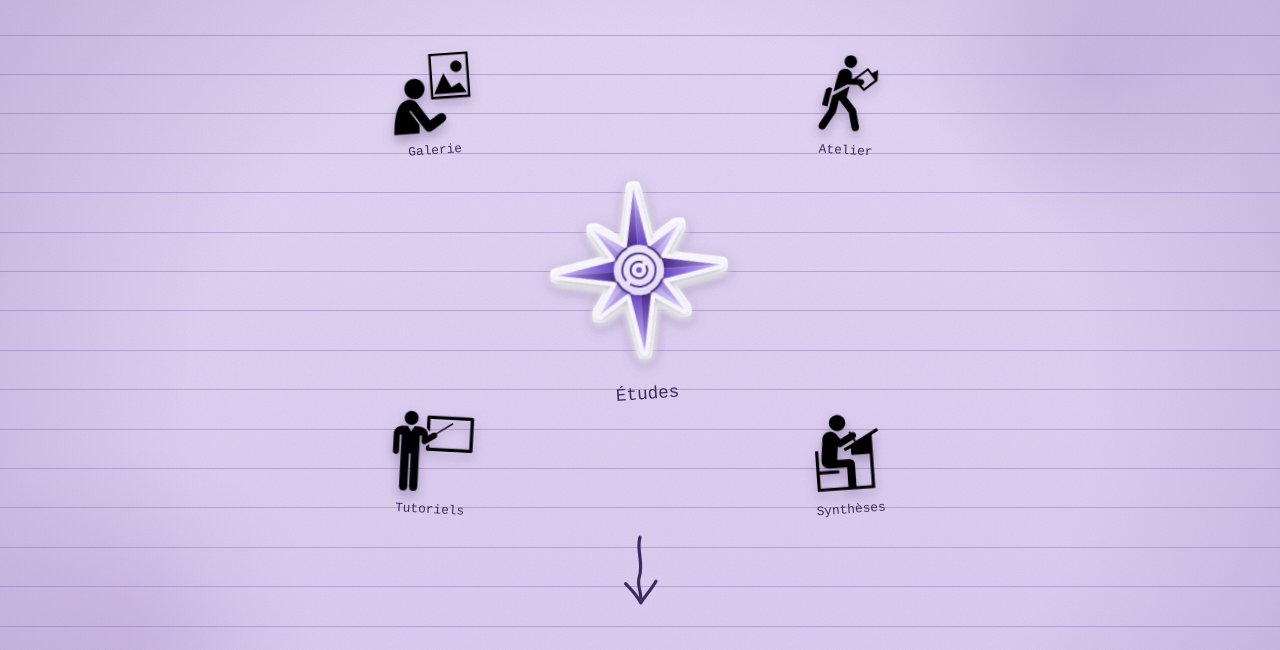
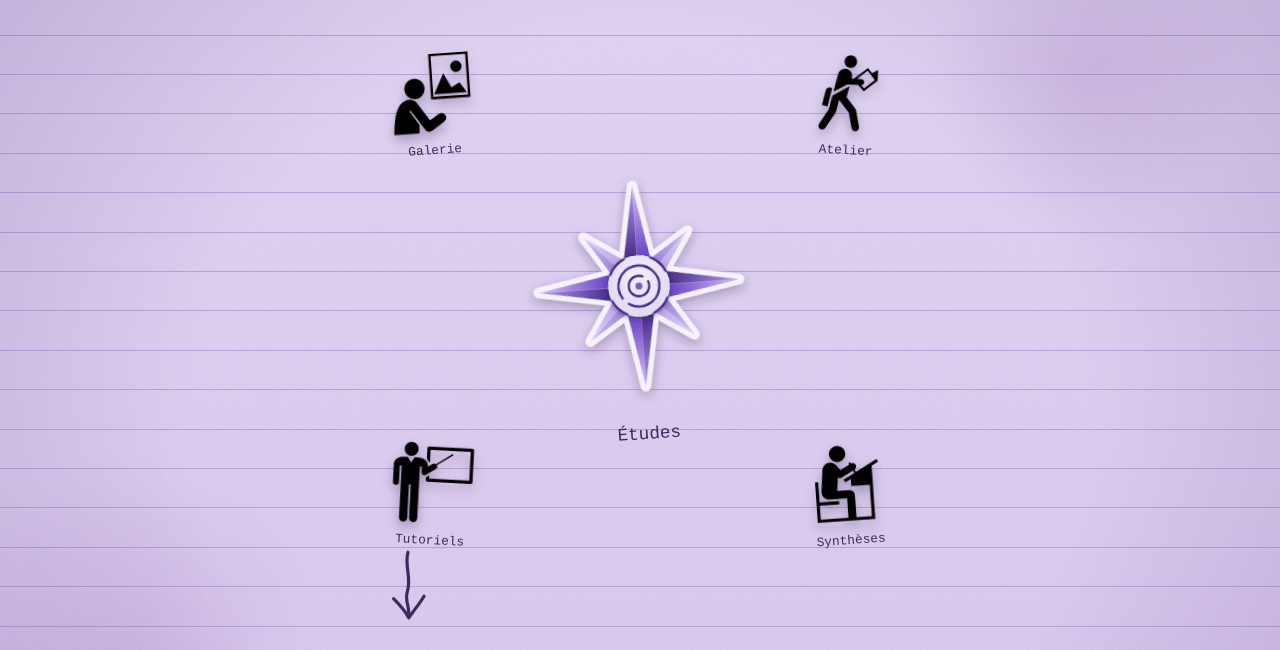
Before and after one commit to ella-des-cartes/elladescartes, a plain HTML site: page index.html in a window 1280 px wide. Shown: the part 122-772 px from the top of the page. Drawn offline with Linux system fonts and the light colour scheme; a web font is replaced by a local one.

Commit message:
Update index.html

```diff
--- a/index.html
+++ b/index.html
@@ -86,15 +86,11 @@
       object-fit: contain;
       filter: drop-shadow(0 6px 6px rgba(59, 42, 92, 0.35));
     }
-    .grand .dessin {
-      width: clamp(9rem, 45vw, 13rem);
-      height: clamp(9rem, 45vw, 13rem);
-      filter:
-        drop-shadow(3px 0 0 #FFFFFF)
-        drop-shadow(-3px 0 0 #FFFFFF)
-        drop-shadow(0 3px 0 #FFFFFF)
-        drop-shadow(0 -3px 0 #FFFFFF)
-        drop-shadow(0 3px 6px rgba(59, 42, 92, 0.3));
+   .grand .dessin {
+      width: clamp(11rem, 55vw, 16rem);
+      height: clamp(11rem, 55vw, 16rem);
+      filter: none;
+    }
     }
 
     .fleche-lien {
```
